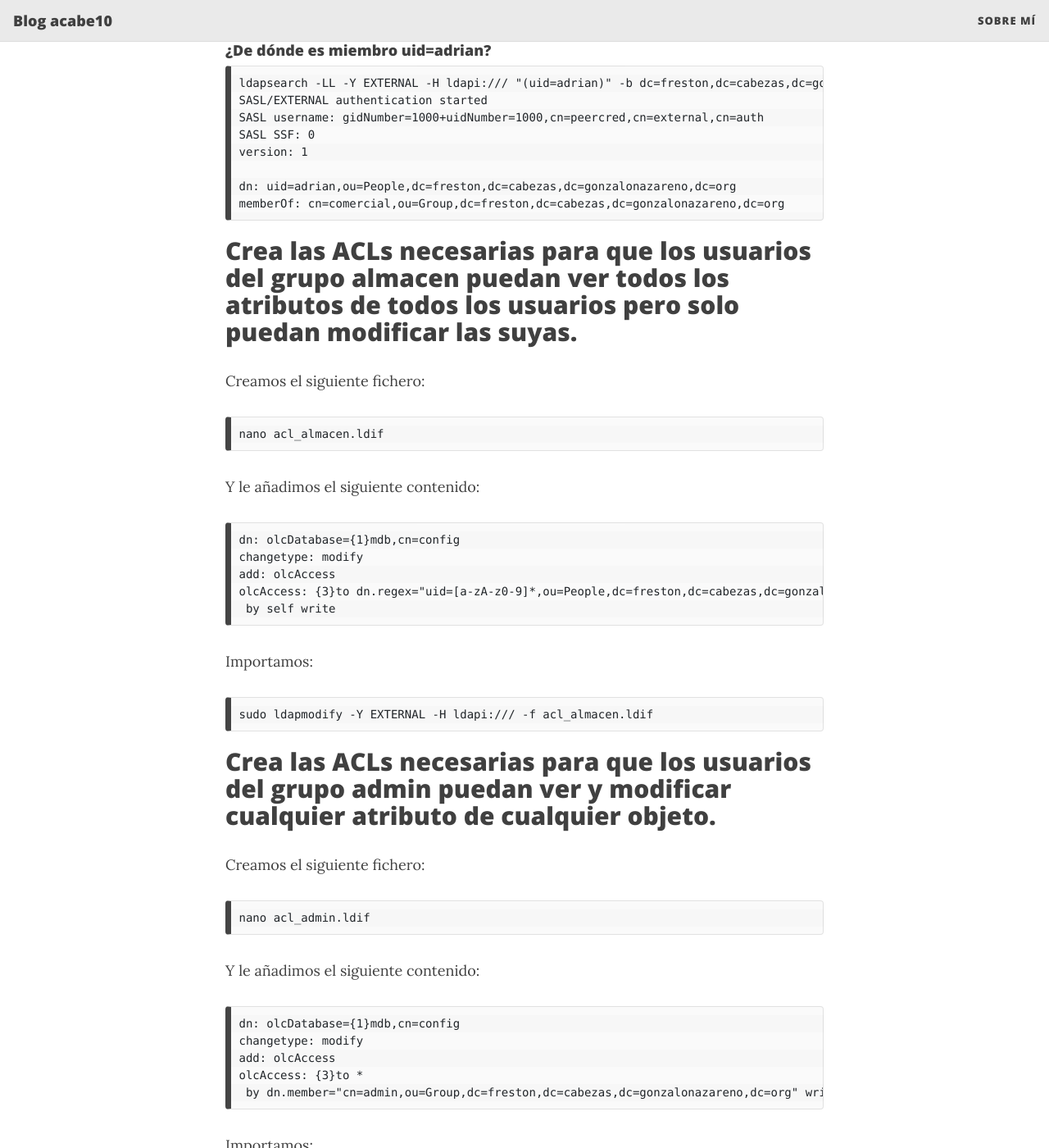
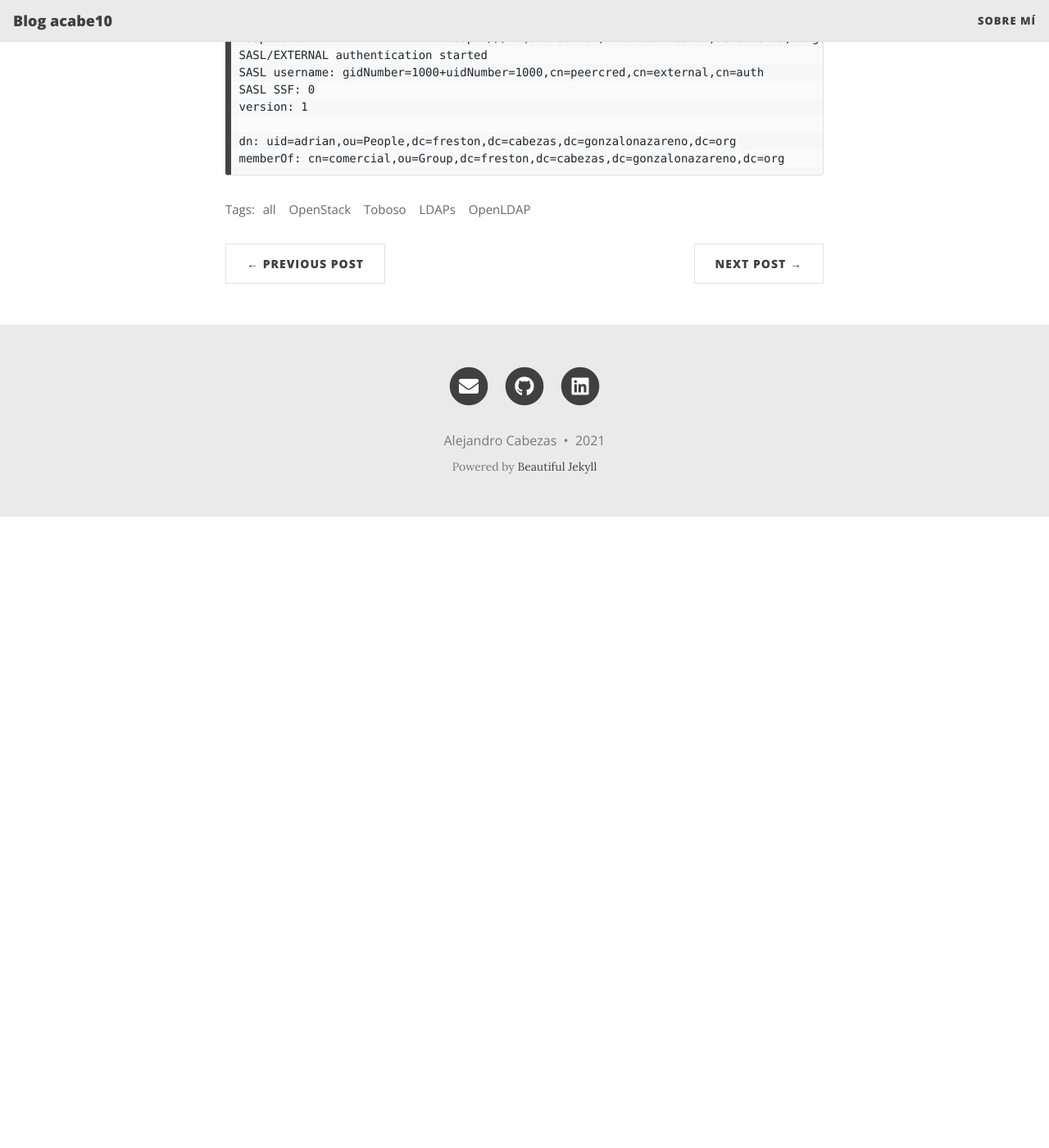
Before and after one commit to acabe10/acabe10.github.io, a Jekyll site: the page built from _posts/2020-12-22-Usuarios,-grupos-y-ACLs-en-LDAP.md, in a window 1280 px wide and 1400 px high, scrolled down 10029 px. Shown: the whole window at 82% size. Built offline with Jekyll 4.4.1, drawn with Linux system fonts in a browser that asks for light colours; nearby versions of some CDN libraries; after the commit the page ends 10659 px from its top, so only the background shows below that; some of the changed text lies outside the part shown.

Commit message:
cambio titulo post

```diff
--- a/_posts/2020-12-22-Usuarios,-grupos-y-ACLs-en-LDAP.md
+++ b/_posts/2020-12-22-Usuarios,-grupos-y-ACLs-en-LDAP.md
@@ -1,6 +1,6 @@
 ---
 layout: post
-title: Usuarios, grupos y ACLs en LDAP
+title: Usuarios y grupos en LDAP
 tags: [all, OpenStack, Toboso, LDAPs, OpenLDAP]
 ---
 # Introducción
@@ -463,51 +463,3 @@
 dn: uid=adrian,ou=People,dc=freston,dc=cabezas,dc=gonzalonazareno,dc=org
 memberOf: cn=comercial,ou=Group,dc=freston,dc=cabezas,dc=gonzalonazareno,dc=org
 ~~~
-
-## Crea las ACLs necesarias para que los usuarios del grupo almacen puedan ver todos los atributos de todos los usuarios pero solo puedan modificar las suyas.
-
-Creamos el siguiente fichero:
-
-~~~
-nano acl_almacen.ldif
-~~~
-
-Y le añadimos el siguiente contenido:
-
-~~~
-dn: olcDatabase={1}mdb,cn=config
-changetype: modify
-add: olcAccess
-olcAccess: {3}to dn.regex="uid=[a-zA-z0-9]*,ou=People,dc=freston,dc=cabezas,dc=gonzalonazareno, dc=org"
- by self write
-~~~
-
-Importamos:
-
-~~~
-sudo ldapmodify -Y EXTERNAL -H ldapi:/// -f acl_almacen.ldif
-~~~
-
-## Crea las ACLs necesarias para que los usuarios del grupo admin puedan ver y modificar cualquier atributo de cualquier objeto.
-
-Creamos el siguiente fichero:
-
-~~~
-nano acl_admin.ldif
-~~~
-
-Y le añadimos el siguiente contenido:
-
-~~~
-dn: olcDatabase={1}mdb,cn=config
-changetype: modify
-add: olcAccess
-olcAccess: {3}to *
- by dn.member="cn=admin,ou=Group,dc=freston,dc=cabezas,dc=gonzalonazareno,dc=org" write
-~~~
-
-Importamos:
-
-~~~
-sudo ldapmodify -Y EXTERNAL -H ldapi:/// -f acl_admin.ldif
-~~~
```
Also changed, not shown: _posts/2021-03-03-Implantación-de-aplicaciones-web-PHP-en-docker.md (+1 -1 lines).
